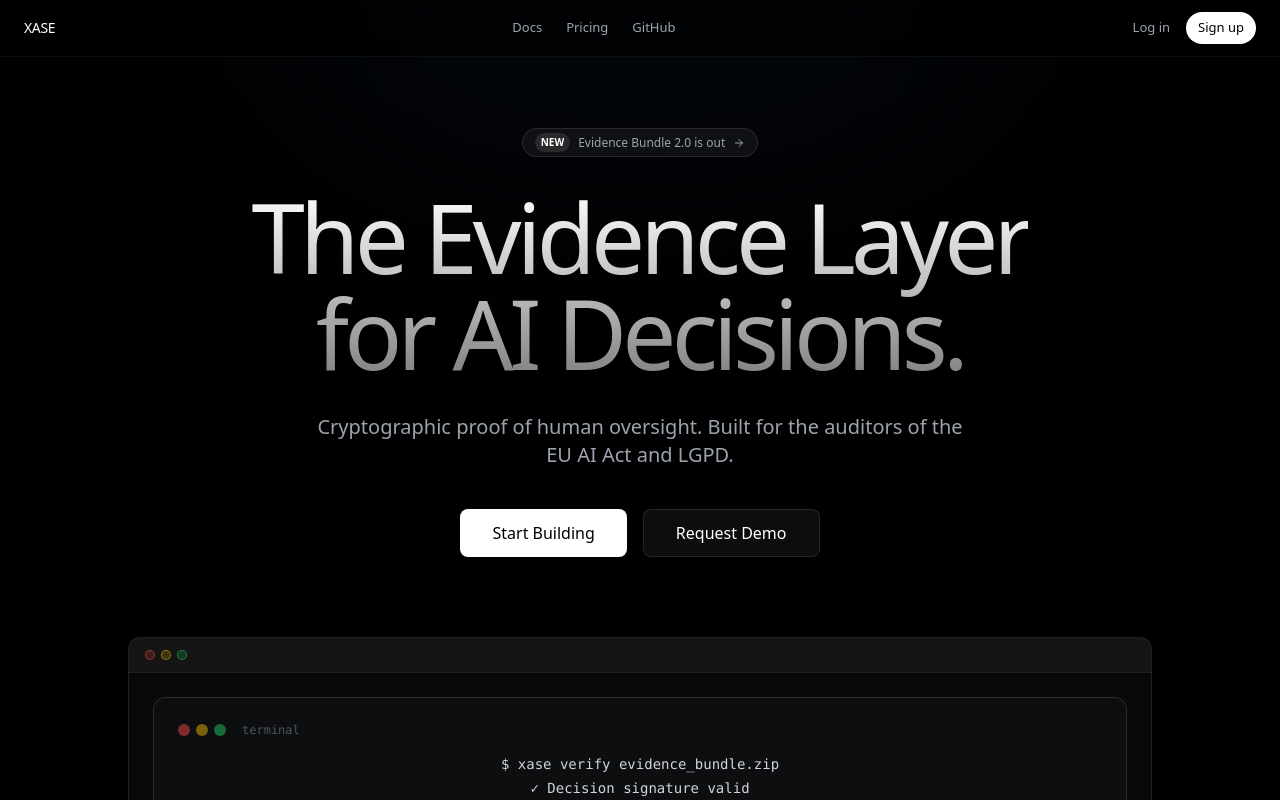
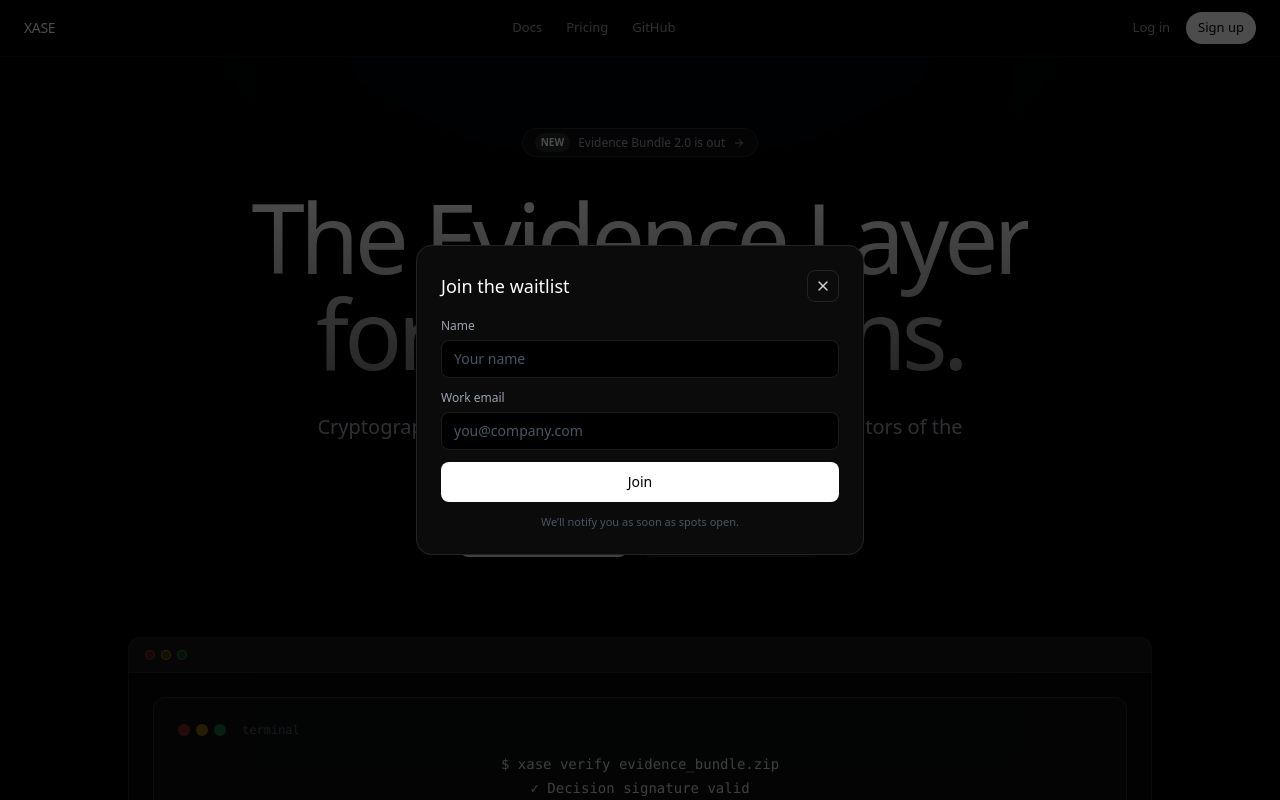
Before and after one commit to tonipcv/xase-lp, a Next.js app: page / in a window 1280 px wide. Both pictures are taken after a click on the button "Sign up". Shown: the top 800 px of the page. Built offline with nearby package versions, Linux system fonts and the light colour scheme.

Commit message:
chore: ignore xase-github-repos embedded repo

```diff
--- a/src/app/page.tsx
+++ b/src/app/page.tsx
@@ -16,6 +16,9 @@
 export default function Home() {
   const [email, setEmail] = useState('');
   const [menuOpen, setMenuOpen] = useState(false);
+  const [waitlistOpen, setWaitlistOpen] = useState(false);
+  const [name, setName] = useState('');
+  const [waitlistSubmitted, setWaitlistSubmitted] = useState(false);
 
   useEffect(() => {
     const handler = () => setMenuOpen(false);
@@ -36,11 +39,11 @@
           <nav className="hidden md:flex items-center gap-6 text-[13px] text-gray-400">
             <a href="/docs" className="hover:text-white transition-colors">Docs</a>
             <a href="#pricing" className="hover:text-white transition-colors">Pricing</a>
-            <a href="https://github.com" target="_blank" rel="noreferrer" className="hover:text-white transition-colors">GitHub</a>
+            <a href="https://github.com/xaseai/xase" target="_blank" rel="noreferrer" className="hover:text-white transition-colors">GitHub</a>
           </nav>
           <div className="hidden md:flex items-center gap-4">
-            <button className="text-[13px] text-gray-400 hover:text-white transition-colors">Log in</button>
-            <button className="text-[13px] bg-white text-black px-3 py-1.5 rounded-full font-medium hover:bg-gray-200 transition-all">Sign up</button>
+            <a href="https://app.xase.ai/login?callbackUrl=%2F" className="text-[13px] text-gray-400 hover:text-white transition-colors">Log in</a>
+            <button onClick={() => { setWaitlistSubmitted(false); setWaitlistOpen(true); }} className="text-[13px] bg-white text-black px-3 py-1.5 rounded-full font-medium hover:bg-gray-200 transition-all">Sign up</button>
           </div>
           <button
             className="md:hidden inline-flex items-center justify-center w-9 h-9 rounded-lg border border-white/10 text-gray-300"
@@ -55,8 +58,8 @@
             <nav className="px-6 py-4 flex flex-col gap-3 text-sm text-gray-300">
               <a href="/docs" onClick={() => setMenuOpen(false)} className="py-2">Docs</a>
               <a href="#pricing" onClick={() => setMenuOpen(false)} className="py-2">Pricing</a>
-              <a href="https://github.com" target="_blank" rel="noreferrer" className="py-2">GitHub</a>
-              <button className="mt-2 w-full bg-white text-black px-4 py-2 rounded-full font-medium">Sign up</button>
+              <a href="https://github.com/xaseai/xase" target="_blank" rel="noreferrer" className="py-2">GitHub</a>
+              <button onClick={() => { setWaitlistSubmitted(false); setWaitlistOpen(true); }} className="mt-2 w-full bg-white text-black px-4 py-2 rounded-full font-medium">Sign up</button>
             </nav>
           </div>
         )}
@@ -559,6 +562,71 @@
           <a href="/docs" className="flex-1 inline-flex items-center justify-center gap-2 rounded-full px-4 py-2 bg-transparent text-white border border-white/10 text-sm hover:bg-white/10">Docs</a>
         </div>
       </div>
+
+      {waitlistOpen && (
+        <div className="fixed inset-0 z-[60] flex items-center justify-center">
+          <div className="absolute inset-0 bg-black/70" onClick={() => setWaitlistOpen(false)}></div>
+          <div className="relative w-full max-w-md mx-auto bg-[#0b0b0b] border border-white/10 rounded-2xl p-6 shadow-2xl">
+            <div className="flex items-center justify-between mb-4">
+              <div className="text-lg font-medium text-white">Join the waitlist</div>
+              <button
+                aria-label="Close"
+                className="inline-flex items-center justify-center w-8 h-8 rounded-lg border border-white/10 text-gray-300 hover:bg-white/5"
+                onClick={() => setWaitlistOpen(false)}
+              >
+                <X className="w-4 h-4" />
+              </button>
+            </div>
+            {waitlistSubmitted ? (
+              <div className="space-y-4 text-center">
+                <div className="text-white text-base font-medium">You're on the list!</div>
+                <div className="text-sm text-gray-400">We’ll email you at <span className="text-gray-300">{email}</span> when spots open.</div>
+                <div className="flex gap-2 justify-center">
+                  <button
+                    className="h-10 px-4 rounded-lg bg-white text-black text-sm font-medium hover:bg-gray-200 transition-all"
+                    onClick={() => { setWaitlistOpen(false); setWaitlistSubmitted(false); setName(''); setEmail(''); }}
+                  >
+                    Close
+                  </button>
+                </div>
+              </div>
+            ) : (
+              <form
+                className="space-y-3"
+                onSubmit={(e) => {
+                  e.preventDefault();
+                  setWaitlistSubmitted(true);
+                }}
+              >
+                <div className="space-y-1.5">
+                  <label className="block text-xs text-gray-400">Name</label>
+                  <input
+                    type="text"
+                    required
+                    value={name}
+                    onChange={(e) => setName(e.target.value)}
+                    placeholder="Your name"
+                    className="w-full rounded-lg bg-black text-white placeholder:text-gray-600 border border-white/10 px-3 py-2 text-sm focus:outline-none focus:ring-2 focus:ring-white/10"
+                  />
+                </div>
+                <div className="space-y-1.5">
+                  <label className="block text-xs text-gray-400">Work email</label>
+                  <input
+                    type="email"
+                    required
+                    value={email}
+                    onChange={(e) => setEmail(e.target.value)}
+                    placeholder="you@company.com"
+                    className="w-full rounded-lg bg-black text-white placeholder:text-gray-600 border border-white/10 px-3 py-2 text-sm focus:outline-none focus:ring-2 focus:ring-white/10"
+                  />
+                </div>
+                <button type="submit" className="w-full h-10 rounded-lg bg-white text-black text-sm font-medium hover:bg-gray-200 transition-all">Join</button>
+                <div className="text-[11px] text-gray-600 text-center">We’ll notify you as soon as spots open.</div>
+              </form>
+            )}
+          </div>
+        </div>
+      )}
     </div>
   );
 }
```
Also changed, not shown: scripts/add_waitlist_submission.js (added, +54 -0 lines), scripts/create_waitlist_table.js (added, +57 -0 lines), 1 other file (tests, documents, lock files or other folders).
